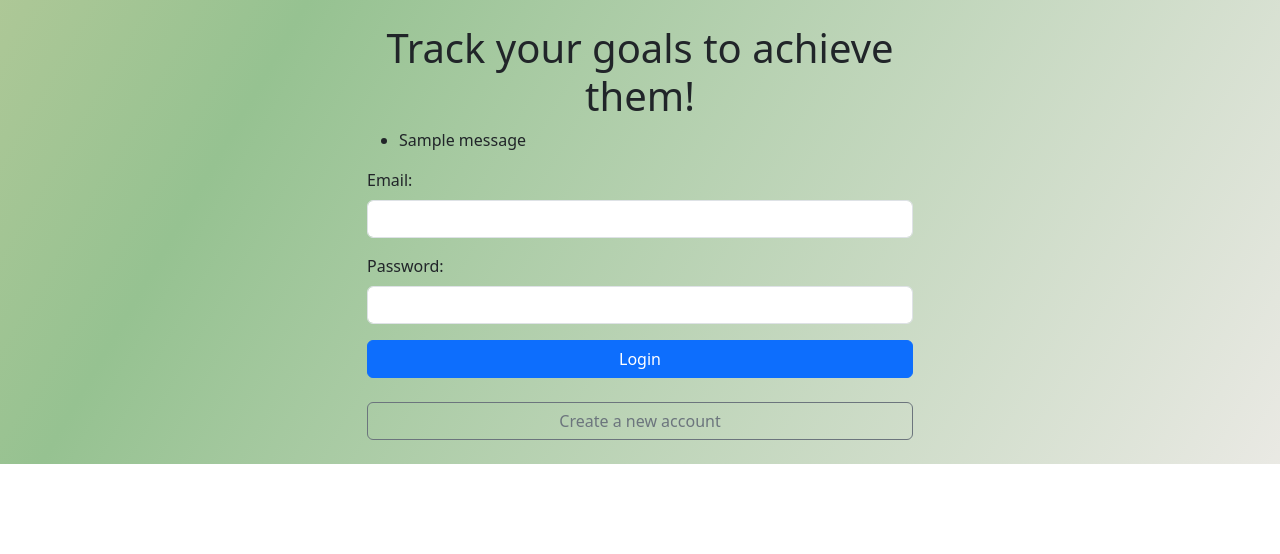
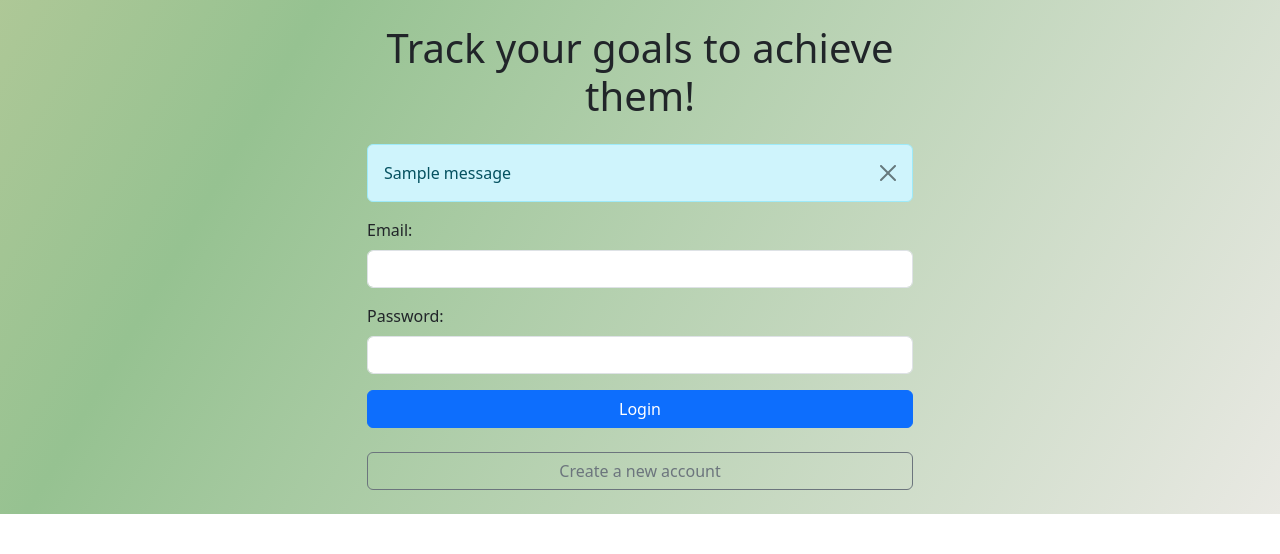
Before and after one commit to tautminas/goals-minder, a Flask app: page / in a window 1280 px wide. Shown: the top 554 px of the page. Run offline with Flask 3, Linux system fonts and the light colour scheme; tables that the repository leaves empty hold one stand-in row (values such as "Sample post"); one stand-in notice (Sample message) is shown.

Commit message:
Change the way messages are displayed

```diff
--- a/templates/index.html
+++ b/templates/index.html
@@ -16,19 +16,18 @@
 			<div class="row">
 				<div class="col-md-6 offset-md-3">
 					<h1 class="text-center mt-4">Track your goals to achieve them!</h1>
-<!--					<img src="./static/assets/img/logo.png" class="d-block mx-auto my-4 max-200x200" alt="Goals Minder application logotype with mountains">-->
 					<h2 class="text-center"></h2>
 
-					<!-- Display flashed messages -->
 					{% with messages = get_flashed_messages() %}
-						{% if messages %}
-							<ul class="flash-messages">
-								{% for message in messages %}
-									<li>{{ message }}</li>
-								{% endfor %}
-							</ul>
-						{% endif %}
-					{% endwith %}
+                        {% if messages %}
+                            <div class="mt-4 mb-3">
+                                <div class="alert alert-info alert-dismissible fade show" role="alert">
+                                    {{ messages[-1] }}
+                                    <button type="button" class="btn-close" data-bs-dismiss="alert" aria-label="Close"></button>
+                                </div>
+                            </div>
+                        {% endif %}
+                    {% endwith %}
 
 					<form method="POST" action="{{ url_for('index') }}" class="mb-4">
 						{{ form.hidden_tag() }}
```
Also changed, not shown: templates/register.html (+6 -6 lines).
